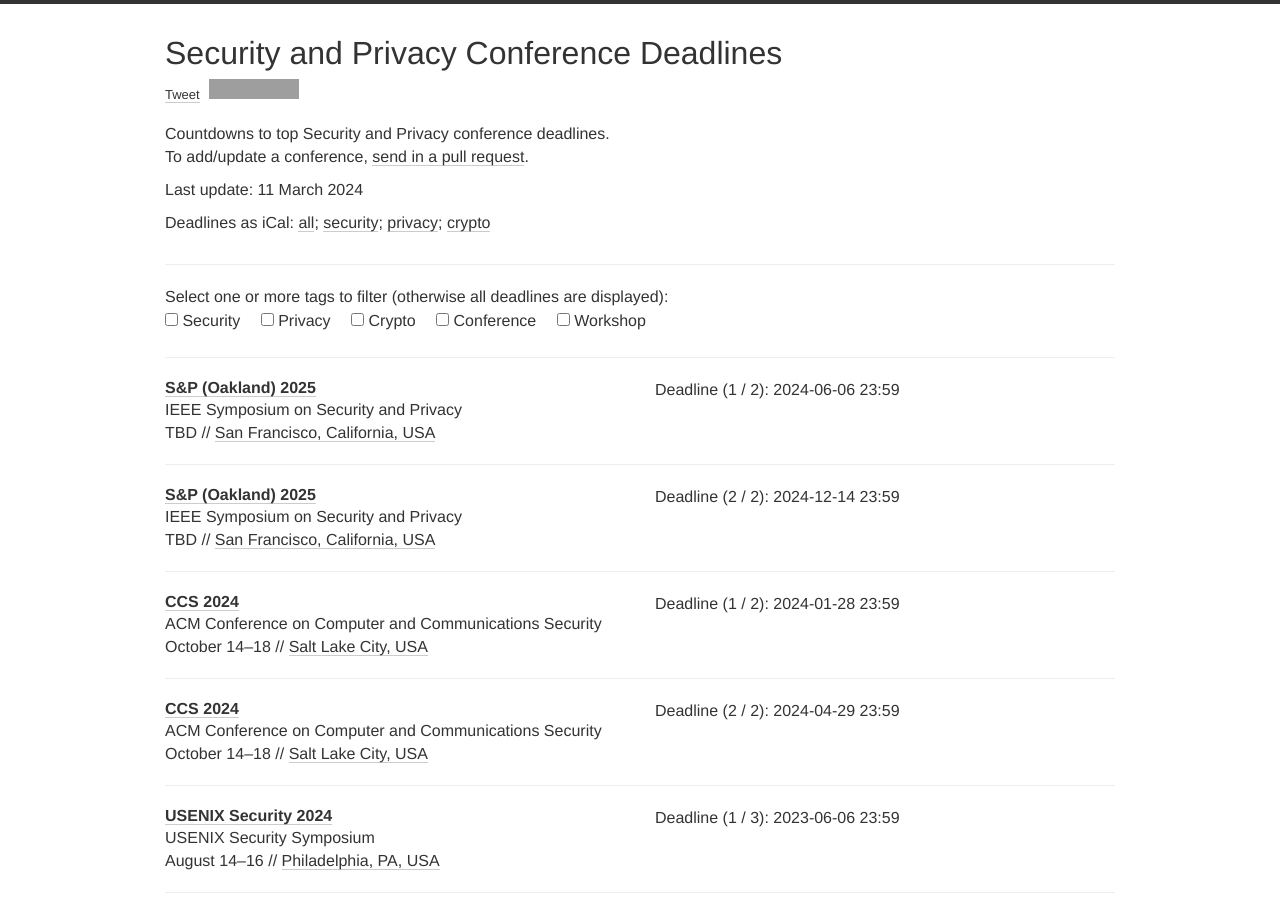
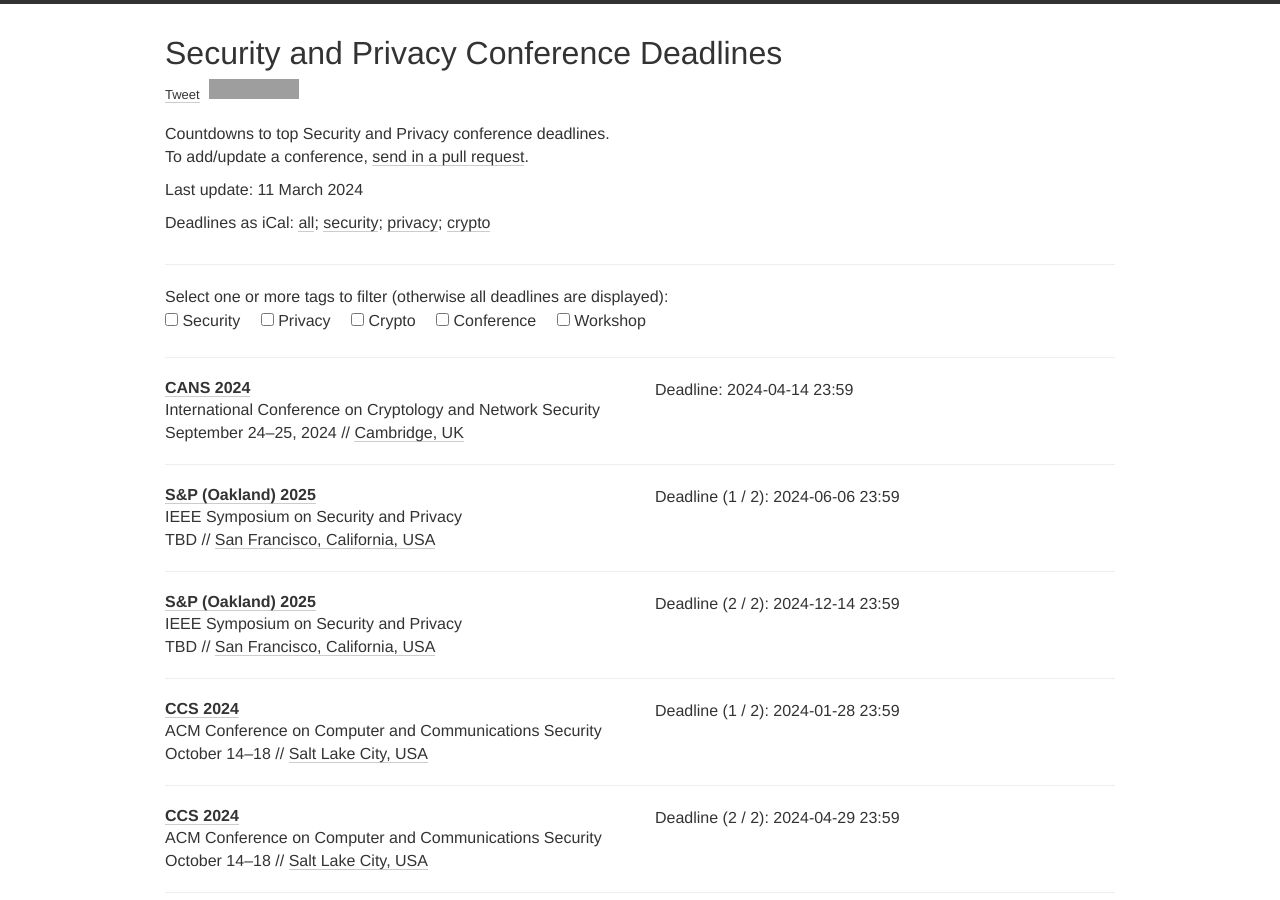
Before and after one commit to sec-deadlines/sec-deadlines.github.io, a Jekyll site: the page built from index.html, in a window 1280 px wide and 900 px high. Built offline with Jekyll 4.4.1, drawn with Linux system fonts in a browser that asks for light colours; nearby versions of some CDN libraries; comment, search, counter and statistics services are not loaded; grey boxes are pictures that could not be loaded.

Commit message:
Update conferences.yml
Added CANS2024

```diff
--- a/_data/conferences.yml
+++ b/_data/conferences.yml
@@ -1,6 +1,17 @@
 ---
 
 # Security and Privacy
+
+- name: CANS
+  description: International Conference on Cryptology and Network Security
+  year: 2024
+  link: https://2024.cansconference.org/home
+  deadline: ["2024-04-14 23:59"]
+  timezone: Etc/UTC
+  date: September 24-25, 2024
+  place: Cambridge, UK
+  tags: [SEC, CRYPTO, CONF]
+
 
 - name: S&P (Oakland)
   year: 2025
```
